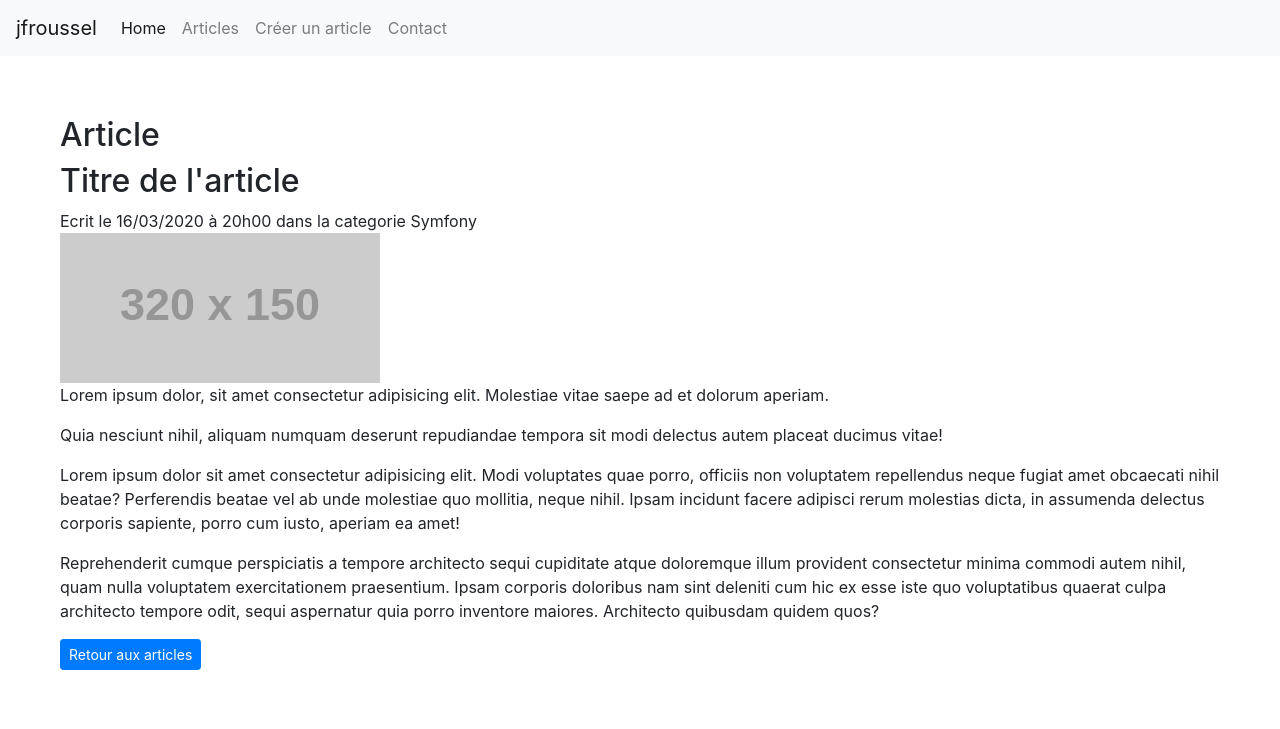
After one commit to jfroussel/reactland, a Symfony app: template templates/blog/show.html.twig in a window 1280 px wide. The commit adds this page. Shown: the top 729 px of the page. Run offline with Twig, Linux system fonts and the light colour scheme; the template is opened without the code that fills it, so the values that code supplies are empty; grey boxes labelled with a size stand in for pictures from a placeholder-image service; some libraries are stand-ins or nearby versions.

Commit message:
add article page

```diff
--- a/templates/base.html.twig
+++ b/templates/base.html.twig
@@ -19,30 +19,18 @@
                 <a class="nav-link" href="/">Home <span class="sr-only">(current)</span></a>
             </li>
             <li class="nav-item">
-                <a class="nav-link" href="/blog">Blog</a>
+                <a class="nav-link" href="/blog">Articles</a>
             </li>
-            <li class="nav-item dropdown">
-                <a class="nav-link dropdown-toggle" href="#" id="navbarDropdown" role="button" data-toggle="dropdown" aria-haspopup="true" aria-expanded="false">
-                Documentations
-                </a>
-                <div class="dropdown-menu" aria-labelledby="navbarDropdown">
-                <a class="dropdown-item" href="#">ReactJS</a>
-                <a class="dropdown-item" href="#">Javascript</a>
-                <a class="dropdown-item" href="#">Symfony</a>
-                <a class="dropdown-item" href="#">Php</a>
-                <div class="dropdown-divider"></div>
-                <a class="dropdown-item" href="#">Linux</a>
-                <a class="dropdown-item" href="#">Macosx</a>
-                <a class="dropdown-item" href="#">Vscode</a>
-                </div>
+             <li class="nav-item">
+                <a class="nav-link" href="/blog">Créer un article</a>
             </li>
             <li class="nav-item">
-                 <a class="nav-link" href="/blog">Contact</a>
+                 <a class="nav-link" href="/contact">Contact</a>
             </li>
             </ul>
         </div>
         </nav>
-        <div class="container-fluid">
+        <div class="container-fluid" style="padding:60px">
             {% block body %}{% endblock %}
         </div>
         <script src="https://code.jquery.com/jquery-3.4.1.slim.min.js" integrity="sha384-J6qa4849blE2+poT4WnyKhv5vZF5SrPo0iEjwBvKU7imGFAV0wwj1yYfoRSJoZ+n" crossorigin="anonymous"></script>
--- /dev/null
+++ b/templates/blog/show.html.twig
@@ -0,0 +1,18 @@
+{% extends 'base.html.twig'%}
+{% block title %}Contact{% endblock %}
+
+{% block body %}
+<h2>Article</h2>
+<article>
+    <h2>Titre de l'article</h2>
+    <div class="metadata">Ecrit le 16/03/2020 à 20h00 dans la categorie Symfony</div>
+    <div class="content">
+        <img src="http://placehold.it/320x150" alt="">
+        <p>Lorem ipsum dolor, sit amet consectetur adipisicing elit. Molestiae vitae saepe ad et dolorum aperiam.</p>
+        <p>Quia nesciunt nihil, aliquam numquam deserunt repudiandae tempora sit modi delectus autem placeat ducimus vitae!</p>
+        <p>Lorem ipsum dolor sit amet consectetur adipisicing elit. Modi voluptates quae porro, officiis non voluptatem repellendus neque fugiat amet obcaecati nihil beatae? Perferendis beatae vel ab unde molestiae quo mollitia, neque nihil. Ipsam incidunt facere adipisci rerum molestias dicta, in assumenda delectus corporis sapiente, porro cum iusto, aperiam ea amet!</p>
+        <p>Reprehenderit cumque perspiciatis a tempore architecto sequi cupiditate atque doloremque illum provident consectetur minima commodi autem nihil, quam nulla voluptatem exercitationem praesentium. Ipsam corporis doloribus nam sint deleniti cum hic ex esse iste quo voluptatibus quaerat culpa architecto tempore odit, sequi aspernatur quia porro inventore maiores. Architecto quibusdam quidem quos?</p>
+    </div>
+    <a href={{path('blog')}} class="btn btn-sm btn-primary">Retour aux articles</a>
+</article>
+{% endblock %}
```
Also changed, not shown: src/Controller/BlogController.php (+7 -0 lines), templates/blog/index.html.twig (+37 -13 lines), templates/contact/index.html.twig (+6 -1 lines).
